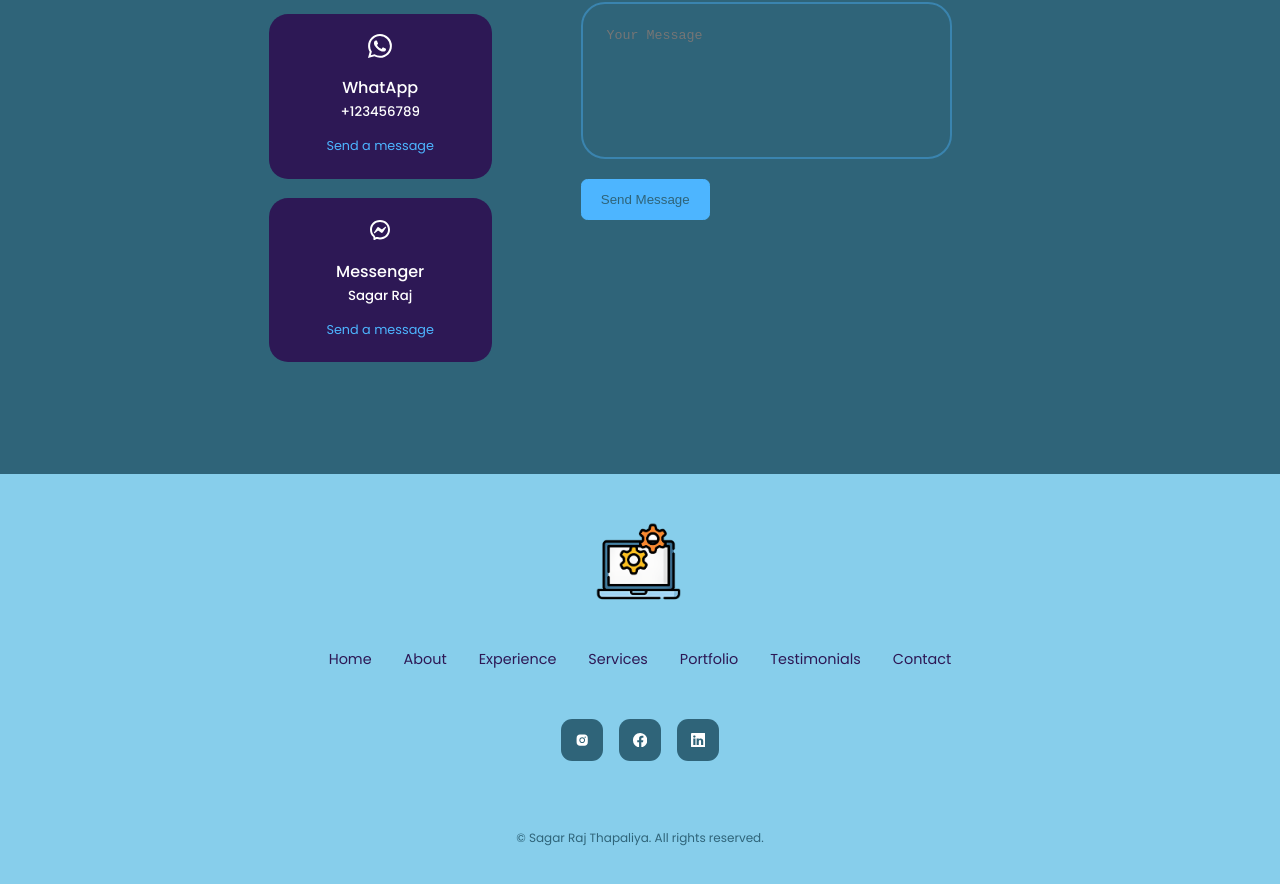
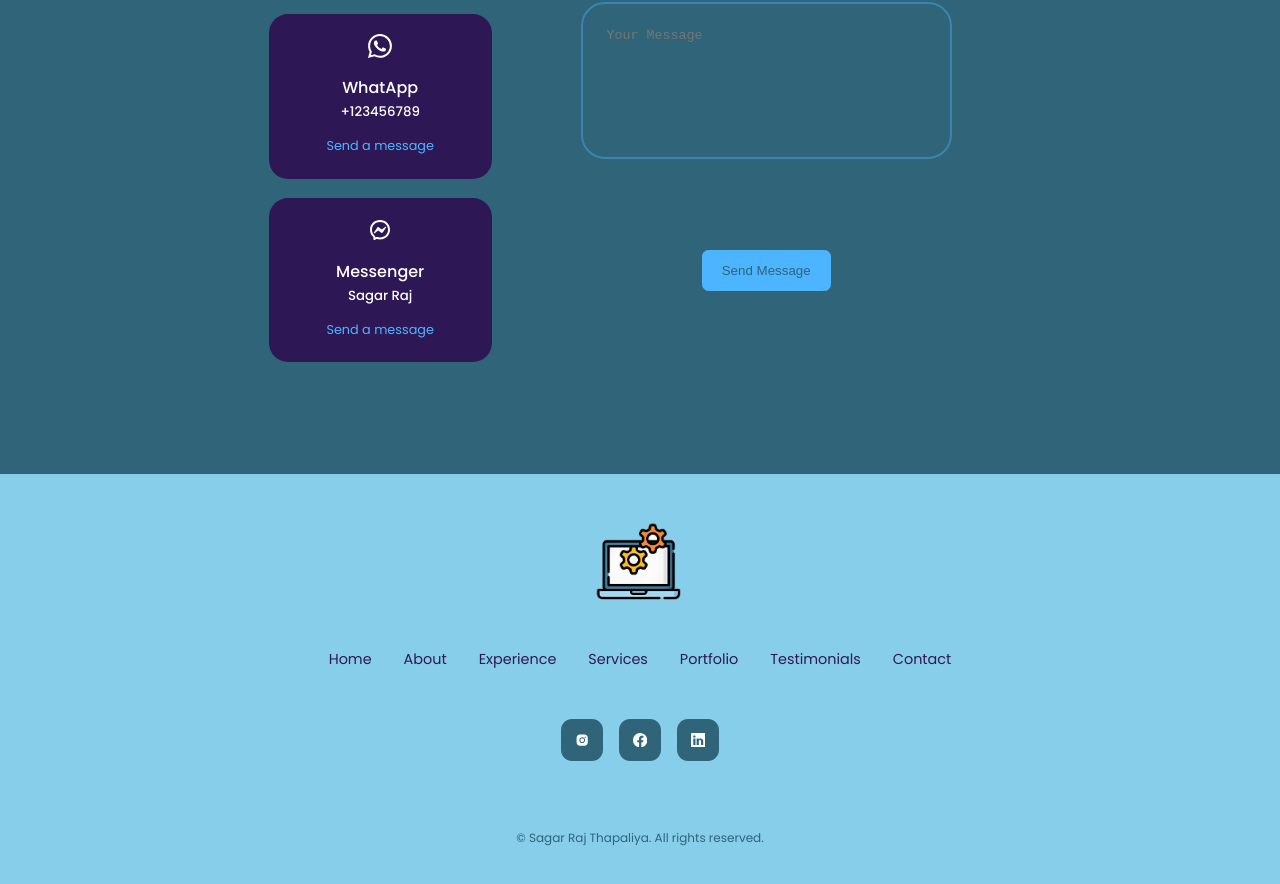
Before and after one commit to sagarthapaliya12/Sagar-Portfolio, a React (Vite) app: page / in a window 1280 px wide. Shown: the part 5153-6037 px from the top of the page. Built offline with nearby package versions, Linux system fonts and the light colour scheme.

Commit message:
centered button on contact page

```diff
--- a/src/Components/Contact/contact.css
+++ b/src/Components/Contact/contact.css
@@ -44,6 +44,10 @@ form{
     gap: 1.2rem;
 }
 
+button {
+    margin: auto;
+}
+
 input, textarea {
     width: 100%;
     padding: 1.5rem;
```
